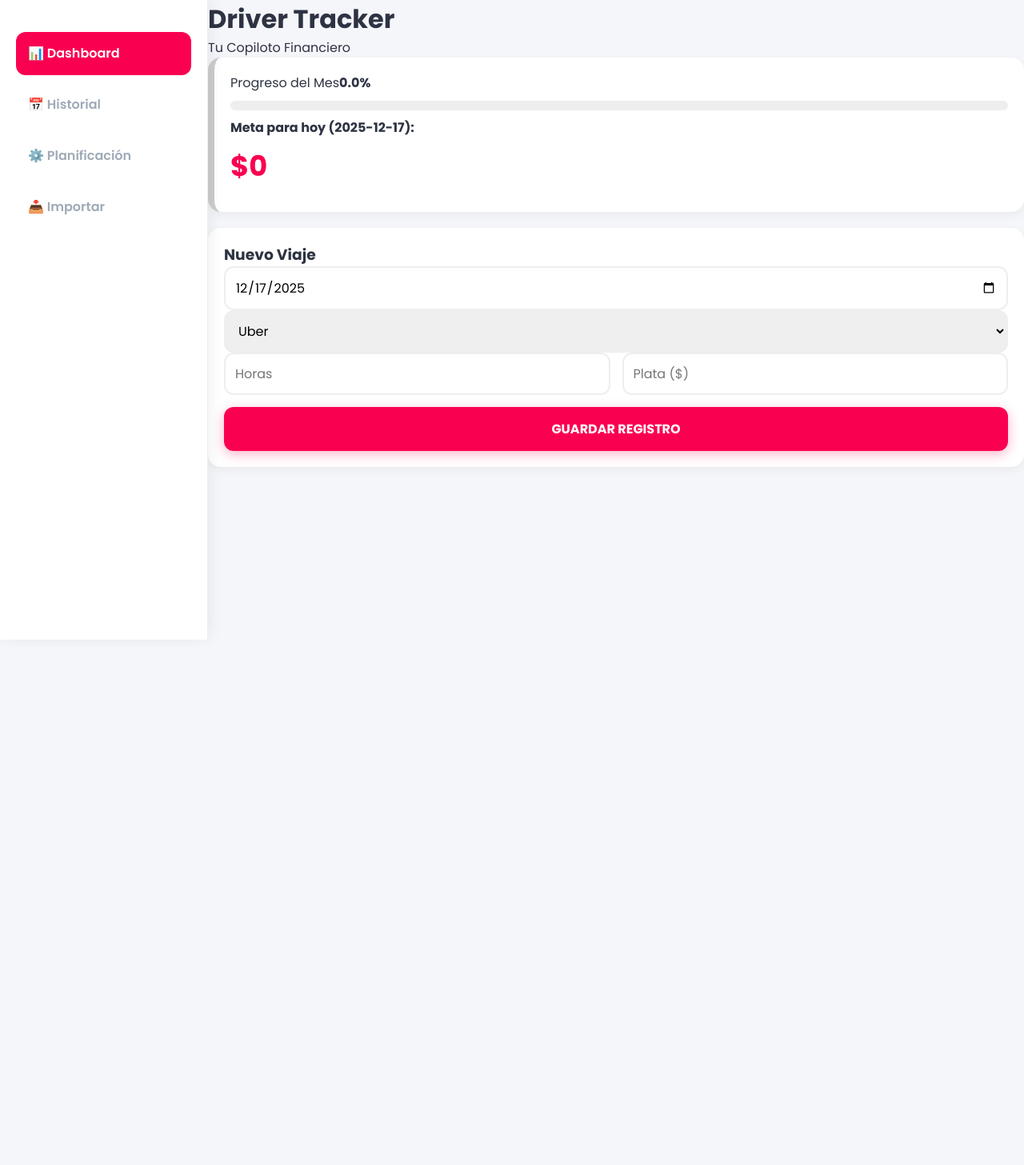
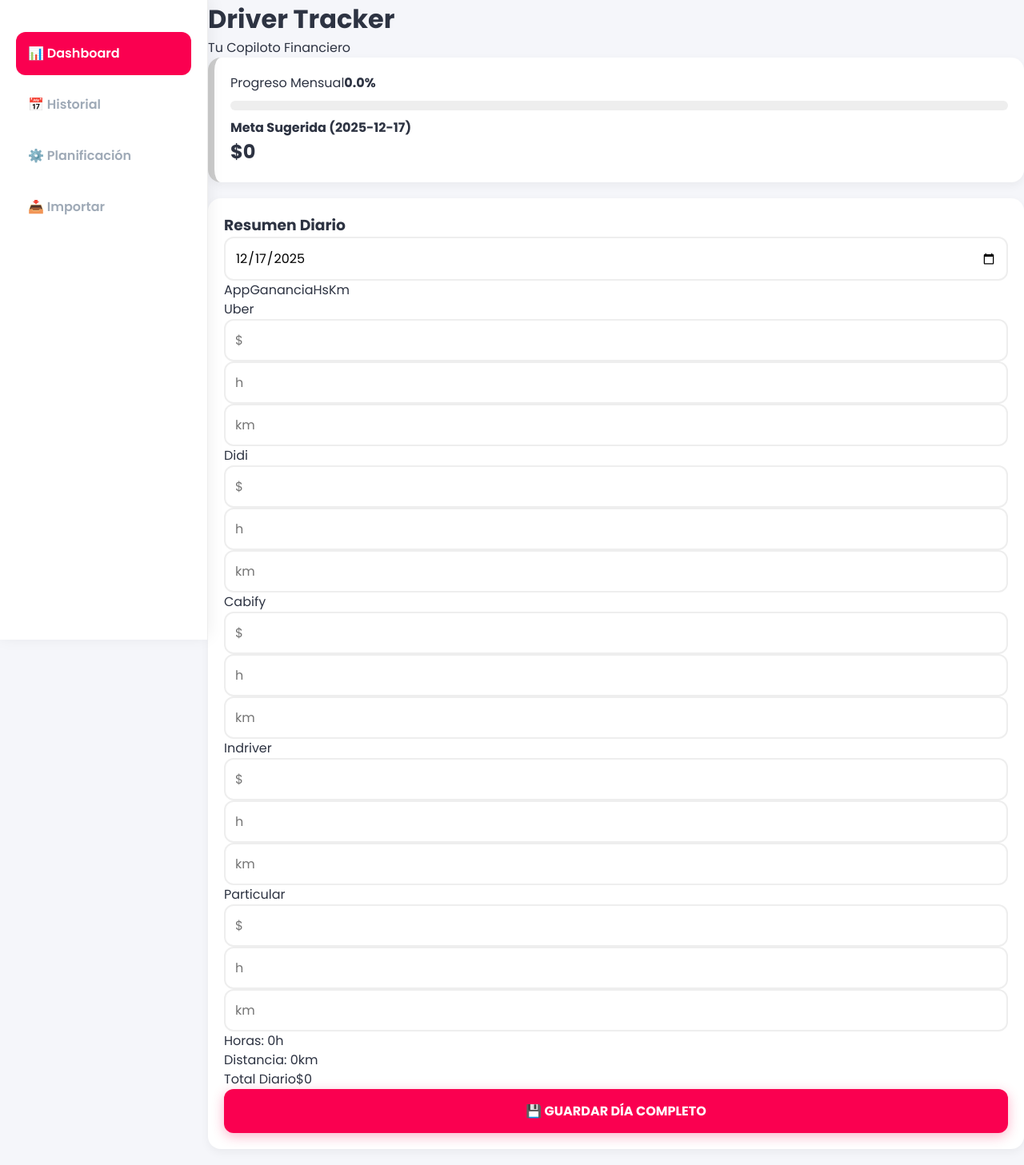
Before and after one commit to nico1745sanmiguel-cmd/driver-tracker, a React (Vite) app: page / in a window 1280 px wide. Shown: the whole page at 80% size. Before the commit the page ends 800 px from the top, so only its background shows below. Built offline with nearby package versions, Linux system fonts and the light colour scheme; no server answers; the database is empty.

Commit message:
Mejoras: Formulario unifica

```diff
--- a/src/hooks/useDriverData.js
+++ b/src/hooks/useDriverData.js
@@ -1,33 +1,49 @@
 import { useState, useEffect, useMemo } from 'react';
 import { db } from '../lib/firebaseClient';
-import { collection, addDoc, deleteDoc, doc, onSnapshot, query, orderBy, setDoc } from 'firebase/firestore';
+import { collection, addDoc, deleteDoc, doc, onSnapshot, query, orderBy, setDoc, where } from 'firebase/firestore';
 
 export function useDriverData() {
     const [shifts, setShifts] = useState([]);
+    const [currentDate, setCurrentDate] = useState(new Date()); // Para controlar el mes visible
     const [monthlyConfig, setMonthlyConfig] = useState({
         budget: 0, offDays: [], highDemandDays: [], vacationStart: '', vacationEnd: ''
     });
 
-    // 1. Escuchar Viajes y Configuración
+    // Helpers para fechas
+    const year = currentDate.getFullYear();
+    const month = currentDate.getMonth();
+
+    // Calcular primer y último día del mes en formato string YYYY-MM-DD para la query
+    // Nota: Asumimos que las fechas en la DB están como "YYYY-MM-DD"
+    const startOfMonth = new Date(year, month, 1).toISOString().split('T')[0];
+    const endOfMonth = new Date(year, month + 1, 0).toISOString().split('T')[0];
+
+    // 1. Escuchar Viajes (Solo del mes seleccionado) y Configuración
     useEffect(() => {
-        const q = query(collection(db, "shifts"), orderBy("date", "desc"));
+        // Query optimizada: Solo trae los del rango de fechas actual
+        const q = query(
+            collection(db, "shifts"),
+            where("date", ">=", startOfMonth),
+            where("date", "<=", endOfMonth),
+            orderBy("date", "desc")
+        );
+
         const unsubShifts = onSnapshot(q, (snap) => {
             setShifts(snap.docs.map(d => ({ id: d.id, ...d.data() })));
         });
+
         const unsubConfig = onSnapshot(doc(db, "configs", "default_config"), (snap) => {
             if (snap.exists()) setMonthlyConfig(snap.data());
         });
+
         return () => { unsubShifts(); unsubConfig(); };
-    }, []);
+    }, [year, month]); // Se vuelve a ejecutar si cambia el mes/año seleccionado
 
     // 2. Cálculos Inteligentes (Días, Pesos y Metas)
     const stats = useMemo(() => {
         const totalEarnings = shifts.reduce((acc, curr) => acc + (Number(curr.earnings) || 0), 0);
         const totalHours = shifts.reduce((acc, curr) => acc + (Number(curr.hours) || 0), 0);
-
-        const now = new Date();
-        const year = now.getFullYear();
-        const month = now.getMonth();
+        const totalKm = shifts.reduce((acc, curr) => acc + (Number(curr.km) || 0), 0);
         const lastDay = new Date(year, month + 1, 0).getDate();
 
         let totalWeight = 0;
@@ -54,7 +70,9 @@ export function useDriverData() {
         return {
             totalEarnings,
             totalHours,
+            totalKm,
             hourlyRate: totalHours > 0 ? (totalEarnings / totalHours).toFixed(0) : 0,
+            kmRate: totalKm > 0 ? (totalEarnings / totalKm).toFixed(0) : 0,
             plan: {
                 normalGoal: unitValue,
                 highGoal: unitValue * 2,
@@ -62,14 +80,18 @@ export function useDriverData() {
                 currentProgress: monthlyConfig.budget > 0 ? (totalEarnings / monthlyConfig.budget) * 100 : 0
             }
         };
-    }, [shifts, monthlyConfig]);
+    }, [shifts, monthlyConfig, year, month]);
 
     return {
-        shifts, monthlyConfig, stats,
+        shifts,
+        monthlyConfig,
+        stats,
+        currentDate, // Exponemos la fecha actual para el UI
         actions: {
             addShift: (s) => addDoc(collection(db, "shifts"), { ...s, createdAt: new Date() }),
             deleteShift: (id) => deleteDoc(doc(db, "shifts", id)),
-            updateConfig: (c) => setDoc(doc(db, "configs", "default_config"), c)
+            updateConfig: (c) => setDoc(doc(db, "configs", "default_config"), c),
+            setMonth: (date) => setCurrentDate(date) // Permitir cambiar el mes visible
         }
     };
 }
--- a/src/pages/DashboardPage.jsx
+++ b/src/pages/DashboardPage.jsx
@@ -1,22 +1,86 @@
-import { useState } from 'react';
+import { useState, useMemo } from 'react';
 import { useDriver } from '../context/DriverContext';
+
+const APPS = ['Uber', 'Didi', 'Cabify', 'Indriver', 'Particular'];
 
 export function DashboardPage() {
     const { stats, actions, monthlyConfig } = useDriver();
     const [date, setDate] = useState(new Date().toISOString().slice(0, 10));
-    const [platform, setPlatform] = useState('Uber');
-    const [hours, setHours] = useState('');
-    const [earnings, setEarnings] = useState('');
 
-    const handleSubmit = (e) => {
-        e.preventDefault();
-        const rawEarnings = earnings.replace(/\./g, '');
-        if (!hours || !rawEarnings) return;
-        actions.addShift({ date, platform, hours: parseFloat(hours), earnings: parseFloat(rawEarnings) });
-        setHours(''); setEarnings('');
+    // Estado unificado para la grilla
+    const [grid, setGrid] = useState(
+        APPS.reduce((acc, app) => ({
+            ...acc,
+            [app]: { earnings: '', hours: '', km: '' }
+        }), {})
+    );
+
+    // Helpers de Formato
+    const formatCurrency = (val) => {
+        // Eliminar puntos existentes y caracteres no numéricos
+        const clean = val.replace(/\D/g, '');
+        // Agregar puntos de mil
+        return clean.replace(/\B(?=(\d{3})+(?!\d))/g, ".");
     };
 
-    // --- Lógica de Meta de Hoy con Vacaciones ---
+    const cleanCurrency = (val) => parseFloat(val.replace(/\./g, '')) || 0;
+
+    // Manejador de Inputs
+    const handleChange = (app, field, value) => {
+        let finalValue = value;
+        if (field === 'earnings') {
+            finalValue = formatCurrency(value);
+        }
+
+        setGrid(prev => ({
+            ...prev,
+            [app]: { ...prev[app], [field]: finalValue }
+        }));
+    };
+
+    // Cálculos en tiempo real
+    const totals = useMemo(() => {
+        let tMoney = 0;
+        let tHours = 0;
+        let tKm = 0;
+
+        Object.values(grid).forEach(row => {
+            tMoney += cleanCurrency(row.earnings);
+            tHours += parseFloat(row.hours) || 0;
+            tKm += parseFloat(row.km) || 0;
+        });
+
+        return { money: tMoney, hours: tHours, km: tKm };
+    }, [grid]);
+
+    const handleSubmit = async (e) => {
+        e.preventDefault();
+
+        const promises = Object.entries(grid).map(([platformName, data]) => {
+            const money = cleanCurrency(data.earnings);
+            const hrs = parseFloat(data.hours) || 0;
+            const kms = parseFloat(data.km) || 0;
+
+            // Solo guardamos si hay plata ingresada (asumimos que valida si trabajó)
+            if (money > 0) {
+                return actions.addShift({
+                    date,
+                    platform: platformName,
+                    hours: hrs,
+                    earnings: money,
+                    km: kms // Nuevo campo
+                });
+            }
+            return Promise.resolve();
+        });
+
+        await Promise.all(promises);
+
+        // Resetear Formulario
+        setGrid(APPS.reduce((acc, app) => ({ ...acc, [app]: { earnings: '', hours: '', km: '' } }), {}));
+    };
+
+    // --- Lógica de Diseño (Meta del día) ---
     const checkToday = () => {
         const current = new Date(date + 'T00:00:00');
         const dateStr = current.toISOString().split('T')[0];
@@ -37,43 +101,109 @@ export function DashboardPage() {
         }
         return status;
     };
-
     const today = checkToday();
 
     return (
-        <div className="dashboard-page fade-in">
+        <div className="dashboard-page pb-32 fade-in">
             {/* Banner Dinámico de Meta */}
-            <div className="card target-card" style={{ borderLeft: `8px solid ${today.type === 'high' ? 'var(--primary)' : '#ccc'}` }}>
-                <div className="progress-header">
-                    <span>Progreso del Mes</span>
-                    <strong>{stats.plan.currentProgress.toFixed(1)}%</strong>
+            <div className="card target-card mb-6" style={{ borderLeft: `8px solid ${today.type === 'high' ? 'var(--primary)' : '#ccc'}` }}>
+                <div className="flex justify-between items-center mb-2">
+                    <span className="text-gray-500 font-medium">Progreso Mensual</span>
+                    <strong className="text-[var(--primary)] text-lg">{stats.plan.currentProgress.toFixed(1)}%</strong>
                 </div>
                 <div className="progress-bar-bg"><div className="progress-bar-fill" style={{ width: `${stats.plan.currentProgress}%` }}></div></div>
 
-                <div className="today-info">
-                    <h4>Meta para hoy ({date}):</h4>
+                <div className="mt-4 text-center">
+                    <h4 className="text-sm text-gray-400 uppercase tracking-wider mb-1">Meta Sugerida ({date})</h4>
                     {today.type === 'vacation' || today.type === 'rest' ? (
-                        <p className="status-msg">🏝️ ¡Día libre! Meta: $0</p>
+                        <p className="text-green-600 font-bold text-xl">🏝️ ¡Día libre!</p>
                     ) : (
-                        <h2 className="today-amount">${Math.round(today.target).toLocaleString()}</h2>
+                        <h2 className="text-4xl font-extrabold text-[var(--text-main)]">${Math.round(today.target).toLocaleString()}</h2>
                     )}
-                    {today.type === 'high' && <span className="badge">🔥 DÍA FUERTE (x2)</span>}
+                    {today.type === 'high' && <span className="inline-block bg-orange-100 text-orange-600 px-3 py-1 rounded-full text-xs font-bold mt-2">🔥 DÍA DE ALTA DEMANDA</span>}
                 </div>
             </div>
 
-            {/* Formulario de Registro */}
+            {/* Nueva Grilla de Carga */}
             <div className="card form-card">
-                <h3>Nuevo Viaje</h3>
+                <div className="flex justify-between items-center mb-6 border-b pb-4">
+                    <h3 className="text-xl font-bold">Resumen Diario</h3>
+                    <input
+                        type="date"
+                        value={date}
+                        onChange={(e) => setDate(e.target.value)}
+                        className="p-2 border rounded-lg active:border-[var(--primary)] outline-none"
+                    />
+                </div>
+
                 <form onSubmit={handleSubmit}>
-                    <input type="date" value={date} onChange={(e) => setDate(e.target.value)} />
-                    <select value={platform} onChange={(e) => setPlatform(e.target.value)}>
-                        <option>Uber</option><option>Didi</option><option>Cabify</option><option>Particular</option>
-                    </select>
-                    <div className="input-group">
-                        <input type="number" step="0.5" placeholder="Horas" value={hours} onChange={(e) => setHours(e.target.value)} />
-                        <input type="text" placeholder="Plata ($)" value={earnings} onChange={(e) => setEarnings(e.target.value.replace(/\D/g, '').replace(/\B(?=(\d{3})+(?!\d))/g, "."))} />
+                    <div className="grid gap-4 mb-8">
+                        {/* Headers Grilla */}
+                        <div className="grid grid-cols-[1fr_1.5fr_1fr_1fr] gap-2 text-xs font-bold text-gray-400 uppercase text-center md:text-left">
+                            <span className="text-left pl-2">App</span>
+                            <span>Ganancia</span>
+                            <span>Hs</span>
+                            <span>Km</span>
+                        </div>
+
+                        {APPS.map(app => (
+                            <div key={app} className="grid grid-cols-[1fr_1.5fr_1fr_1fr] gap-2 items-center">
+                                {/* Nombre APP */}
+                                <div className="font-bold pl-2 text-sm">{app}</div>
+
+                                {/* Ganancia */}
+                                <input
+                                    type="text"
+                                    placeholder="$"
+                                    className="p-2 border rounded text-right tracking-tighter"
+                                    value={grid[app].earnings}
+                                    onChange={(e) => handleChange(app, 'earnings', e.target.value)}
+                                />
+
+                                {/* Horas */}
+                                <input
+                                    type="number"
+                                    step="0.5"
+                                    placeholder="h"
+                                    className="p-2 border rounded text-center"
+                                    value={grid[app].hours}
+                                    onChange={(e) => handleChange(app, 'hours', e.target.value)}
+                                />
+
+                                {/* Kms */}
+                                <input
+                                    type="number"
+                                    step="1"
+                                    placeholder="km"
+                                    className="p-2 border rounded text-center"
+                                    value={grid[app].km}
+                                    onChange={(e) => handleChange(app, 'km', e.target.value)}
+                                />
+                            </div>
+                        ))}
                     </div>
-                    <button type="submit" className="btn-primary">GUARDAR REGISTRO</button>
+
+                    {/* Barra de Totales Flotante/Fija en form */}
+                    <div className="bg-gray-50 p-4 rounded-xl border border-gray-200 mb-6">
+                        <div className="flex justify-between items-end">
+                            <div className="text-sm text-gray-500">
+                                <div>Horas: <span className="font-bold text-gray-800">{totals.hours}h</span></div>
+                                <div>Distancia: <span className="font-bold text-gray-800">{totals.km}km</span></div>
+                            </div>
+                            <div className="text-right">
+                                <span className="block text-xs text-gray-400 uppercase">Total Diario</span>
+                                <span className="text-2xl font-black text-[var(--primary)]">${totals.money.toLocaleString()}</span>
+                            </div>
+                        </div>
+                    </div>
+
+                    <button
+                        type="submit"
+                        className="btn-primary flex justify-center items-center gap-2 hover:scale-[1.02] transition-transform"
+                        disabled={totals.money === 0}
+                    >
+                        <span>💾 GUARDAR DÍA COMPLETO</span>
+                    </button>
                 </form>
             </div>
         </div>
--- a/src/pages/ImportPage.jsx
+++ b/src/pages/ImportPage.jsx
@@ -16,30 +16,38 @@ export function ImportPage() {
         reader.onload = async (evt) => {
             try {
                 const data = JSON.parse(evt.target.result);
-                if (!Array.isArray(data)) throw new Error("Formato inválido");
+                if (!Array.isArray(data)) throw new Error("Formato inválido: Se espera una lista de viajes.");
 
                 const total = data.length;
                 setProgress({ current: 0, total: total });
 
                 // --- CONFIGURACIÓN DE VELOCIDAD ---
-                const CHUNK_SIZE = 10; // Mandamos de a 10 viajes juntos
+                const CHUNK_SIZE = 20; // Aumentamos el lote para mayor velocidad
                 let processed = 0;
+                let errorCount = 0;
 
                 for (let i = 0; i < total; i += CHUNK_SIZE) {
-                    // Seleccionamos el grupo (lote)
                     const chunk = data.slice(i, i + CHUNK_SIZE);
 
-                    // Los mandamos todos juntos en paralelo
                     await Promise.all(chunk.map(shift => {
-                        if (shift.date && shift.platform) {
-                            return actions.addShift({
-                                date: shift.date,
-                                platform: shift.platform,
-                                hours: parseFloat(shift.hours) || 0,
-                                earnings: parseFloat(shift.earnings) || 0
-                            });
+                        // Validación más estricta
+                        if (!shift.date || !shift.platform) return Promise.resolve();
+
+                        const hours = parseFloat(shift.hours);
+                        const earnings = parseFloat(shift.earnings);
+
+                        // Ignoramos registros con datos numéricos corruptos
+                        if (isNaN(hours) || isNaN(earnings)) {
+                            errorCount++;
+                            return Promise.resolve();
                         }
-                        return Promise.resolve();
+
+                        return actions.addShift({
+                            date: shift.date,
+                            platform: shift.platform,
+                            hours: hours,
+                            earnings: earnings
+                        });
                     }));
 
                     processed += chunk.length;
@@ -48,7 +56,7 @@ export function ImportPage() {
 
                 setStatus({
                     loading: false,
-                    msg: `¡Listo! Se importaron ${total} registros en tiempo récord.`,
+                    msg: `¡Listo! Se procesaron ${total} registros. ${errorCount > 0 ? `(${errorCount} ignorados por error)` : ''}`,
                     type: 'success'
                 });
 
@@ -56,7 +64,7 @@ export function ImportPage() {
                 console.error(err);
                 setStatus({
                     loading: false,
-                    msg: 'Error: El archivo no es compatible.',
+                    msg: 'Error crítico: El archivo no es un JSON válido o está corrupto.',
                     type: 'error'
                 });
             }
@@ -66,53 +74,53 @@ export function ImportPage() {
     };
 
     return (
-        <div className="import-page fade-in" style={{ paddingBottom: '100px' }}>
+        <div className="pb-24 fade-in">
             <div className="card">
-                <h2>📥 Importación de Alta Velocidad</h2>
-                <p style={{ color: 'var(--text-muted)', fontSize: '0.9rem', marginBottom: '1.5rem' }}>
-                    Subí tu archivo <strong>.json</strong>. Ahora el sistema procesa los datos en paralelo para que no tengas que esperar.
+                <h2 className="text-xl font-bold mb-4">📥 Importación de Alta Velocidad</h2>
+                <p className="text-gray-500 text-sm mb-6">
+                    Subí tu archivo <strong>.json</strong>. El sistema procesará los datos en paralelo e ignorará automáticamente los registros inválidos.
                 </p>
 
-                <div style={{ textAlign: 'center', padding: '30px', border: '3px dashed var(--primary)', borderRadius: '16px', background: '#fff0f5' }}>
+                <div className="text-center p-8 border-3 border-dashed border-[var(--primary)] rounded-xl bg-pink-50">
                     <input
                         type="file"
                         accept=".json"
                         onChange={handleFileChange}
                         disabled={status.loading}
                         id="file-upload"
-                        style={{ display: 'none' }}
+                        className="hidden"
                     />
-                    <label htmlFor="file-upload" className="btn-primary" style={{ cursor: 'pointer', display: 'inline-block', padding: '15px 30px' }}>
+                    <label
+                        htmlFor="file-upload"
+                        className={`btn-primary cursor-pointer inline-block px-8 py-4 ${status.loading ? 'opacity-50 cursor-not-allowed' : ''}`}
+                    >
                         {status.loading ? 'CARGANDO DATOS...' : 'SELECCIONAR ARCHIVO JSON'}
                     </label>
                 </div>
 
                 {status.loading && (
-                    <div style={{ marginTop: '25px' }}>
-                        <div style={{ display: 'flex', justifyContent: 'space-between', marginBottom: '8px', fontSize: '0.85rem', fontWeight: 'bold' }}>
+                    <div className="mt-6">
+                        <div className="flex justify-between mb-2 text-sm font-bold">
                             <span>Progreso de subida</span>
-                            <span>{Math.round((progress.current / progress.total) * 100)}%</span>
+                            <span>{progress.total > 0 ? Math.round((progress.current / progress.total) * 100) : 0}%</span>
                         </div>
-                        <div className="progress-bar-bg" style={{ height: '16px' }}>
-                            <div className="progress-bar-fill" style={{ width: `${(progress.current / progress.total) * 100}%`, borderRadius: '10px' }}></div>
+                        <div className="h-4 bg-gray-200 rounded-full overflow-hidden">
+                            <div
+                                className="h-full bg-[var(--primary)] transition-all duration-300 rounded-full"
+                                style={{ width: `${progress.total > 0 ? (progress.current / progress.total) * 100 : 0}%` }}
+                            ></div>
                         </div>
-                        <p style={{ fontSize: '0.75rem', textAlign: 'center', marginTop: '8px', color: 'var(--text-muted)' }}>
+                        <p className="text-xs text-center mt-2 text-gray-500">
                             Procesados: {progress.current} de {progress.total} viajes.
                         </p>
                     </div>
                 )}
 
                 {status.msg && (
-                    <div className="badge" style={{
-                        marginTop: '20px',
-                        display: 'block',
-                        textAlign: 'center',
-                        padding: '12px',
-                        fontSize: '0.9rem',
-                        backgroundColor: status.type === 'error' ? '#ffebee' : '#f0fdf4',
-                        color: status.type === 'error' ? '#c62828' : '#166534',
-                        border: '1px solid currentColor'
-                    }}>
+                    <div className={`mt-5 text-center p-3 text-sm rounded border ${status.type === 'error'
+                            ? 'bg-red-50 text-red-700 border-red-200'
+                            : 'bg-green-50 text-green-700 border-green-200'
+                        }`}>
                         {status.msg}
                     </div>
                 )}
```
Also changed, not shown: src/pages/HistoryPage.jsx (+42 -8 lines).
